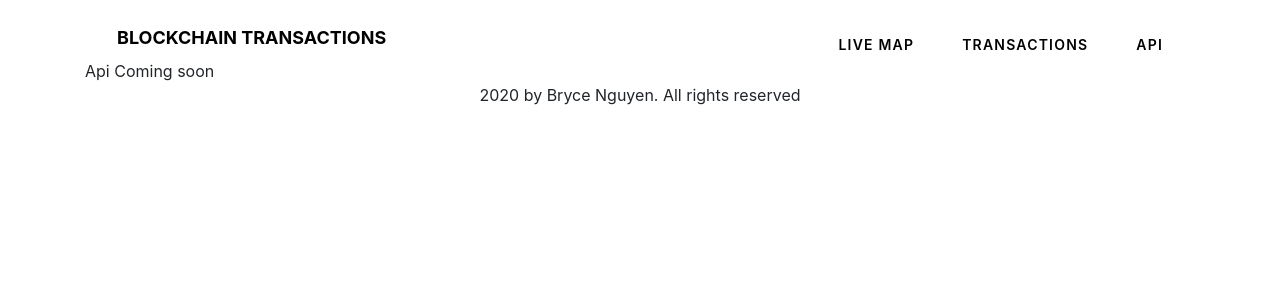
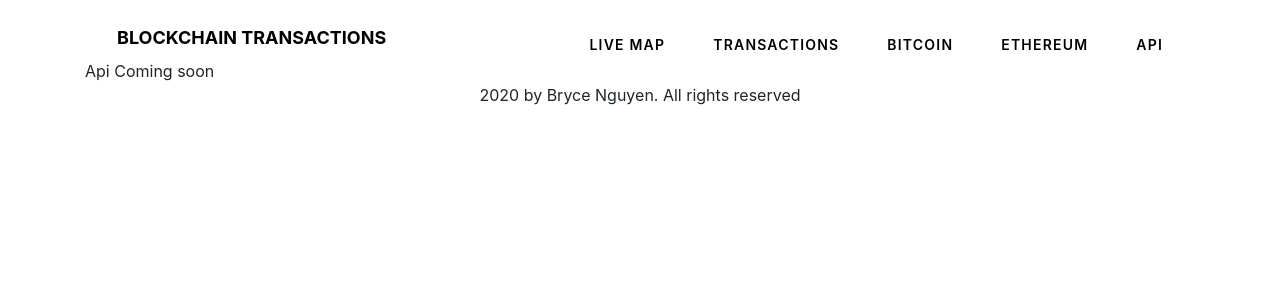
Before and after one commit to ubryce/blockchain-transactions-v2, a React (Create React App) app in the folder client/: page /api in a window 1280 px wide. Shown: the top 300 px of the page. Built offline with nearby package versions, Linux system fonts and the light colour scheme; no server answers.

Commit message:
adding bitcoin and eth pages

```diff
--- a/client/src/App/App.js
+++ b/client/src/App/App.js
@@ -43,6 +43,8 @@ class App extends Component {
         <Route exact path='/' component={Display}/>
         <Route path='/liveMap' component={LiveMap}/>
         <Route path='/transactions' component={Transactions}/>
+        <Route path='/bitcoin' component={Bitcoin}/>
+        <Route path='/ethereum' component={Ethereum}/>
         <Footer/>
       </div>
    )
--- a/client/src/App/pages/NavBar.js
+++ b/client/src/App/pages/NavBar.js
@@ -17,6 +17,8 @@ function NavBar() {
                 <ul>
                     <li><a style={{ textDecoration: 'none' }} href="/liveMap">Live Map</a></li>
                     <li><a style={{ textDecoration: 'none' }} href="/transactions">Transactions</a></li>
+                    <li><a style={{ textDecoration: 'none' }} href="/bitcoin">Bitcoin</a></li>
+                    <li><a style={{ textDecoration: 'none' }} href="/ethereum">Ethereum</a></li>
                     <li><a style={{ textDecoration: 'none' }} href="/api">API</a></li>
                 </ul>
             </div>
```
